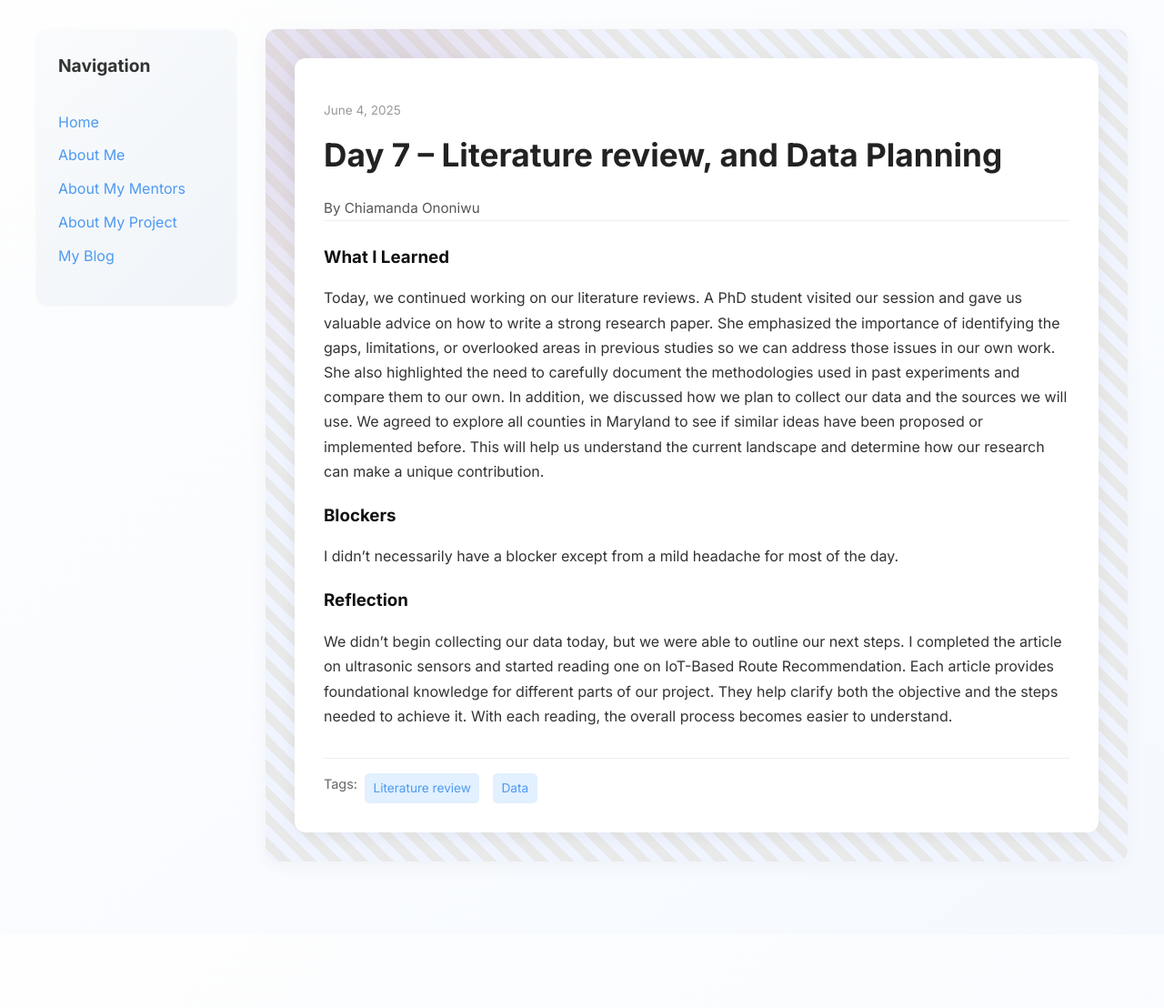
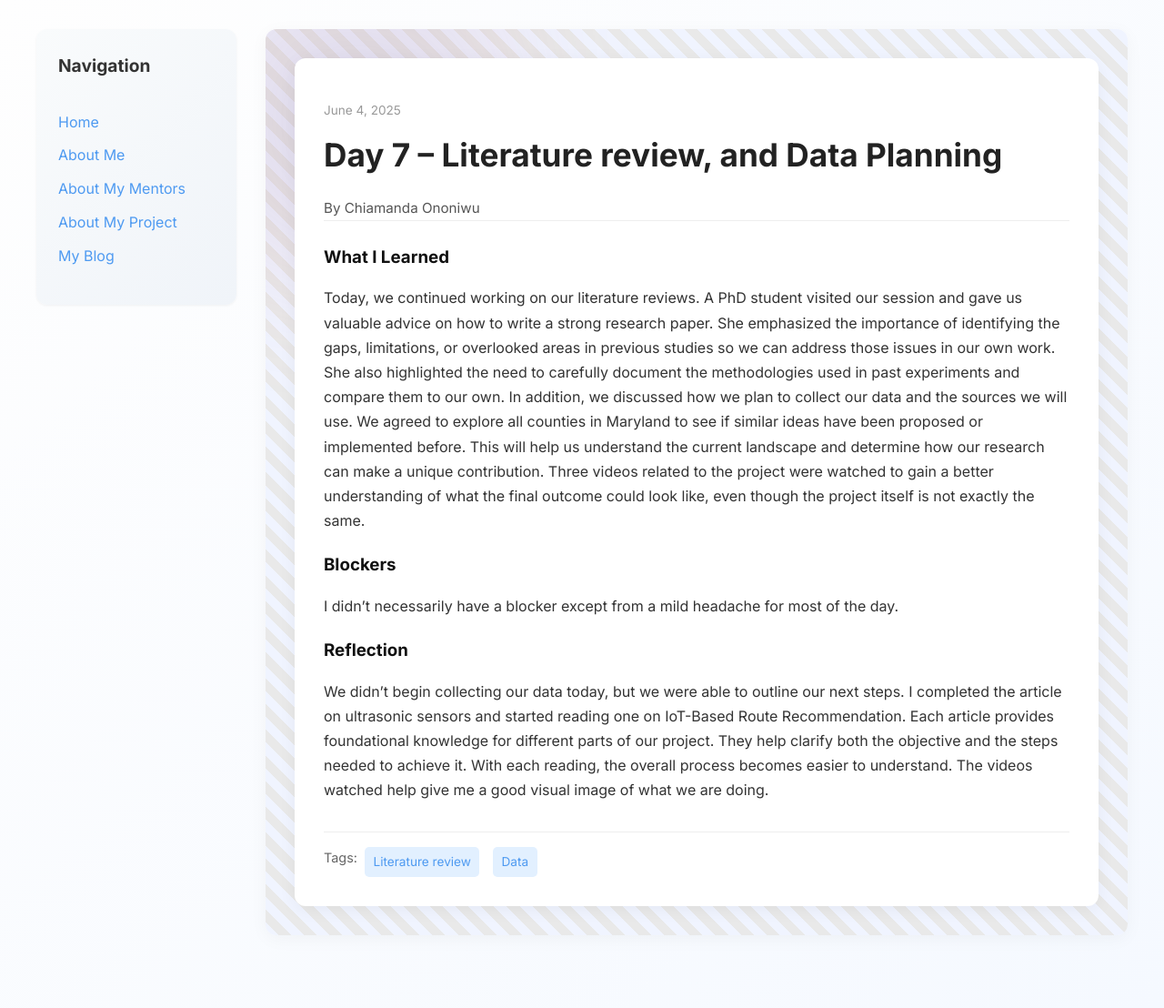
Before and after one commit to Chiamanda07/Chiamanda07.github.io, a Jekyll site: the page built from _posts/2025-06-04-day-7.md, in a window 1280 px wide. Shown: the whole page at 91% size. Built offline with Jekyll 4.4.1, drawn with Linux system fonts in a browser that asks for light colours; before the commit the page ends 1027 px from its top, so only the background shows below that.

Commit message:
Update 2025-06-04-day-7.md

```diff
--- a/_posts/2025-06-04-day-7.md
+++ b/_posts/2025-06-04-day-7.md
@@ -9,10 +9,11 @@
 what_i_learned: |
   Today, we continued working on our literature reviews. A PhD student visited our session and gave us valuable advice on how to write a strong research paper. She emphasized the importance of identifying the gaps, limitations, or overlooked areas in previous studies so we can address those issues in our own work. She also highlighted the need to carefully document the methodologies used in past experiments and compare them to our own.
   In addition, we discussed how we plan to collect our data and the sources we will use. We agreed to explore all counties in Maryland to see if similar ideas have been proposed or implemented before. This will help us understand the current landscape and determine how our research can make a unique contribution.
+  Three videos related to the project were watched to gain a better understanding of what the final outcome could look like, even though the project itself is not exactly the same.
 
 blockers: |
   I didn't necessarily have a blocker except from a mild headache for most of the day.
 
 reflection: |
-  We didn’t begin collecting our data today, but we were able to outline our next steps. I completed the article on ultrasonic sensors and started reading one on IoT-Based Route Recommendation. Each article provides foundational knowledge for different parts of our project. They help clarify both the objective and the steps needed to achieve it. With each reading, the overall process becomes easier to understand.
+  We didn’t begin collecting our data today, but we were able to outline our next steps. I completed the article on ultrasonic sensors and started reading one on IoT-Based Route Recommendation. Each article provides foundational knowledge for different parts of our project. They help clarify both the objective and the steps needed to achieve it. With each reading, the overall process becomes easier to understand. The videos watched help give me a good visual image of what we are doing.
 ---
```
